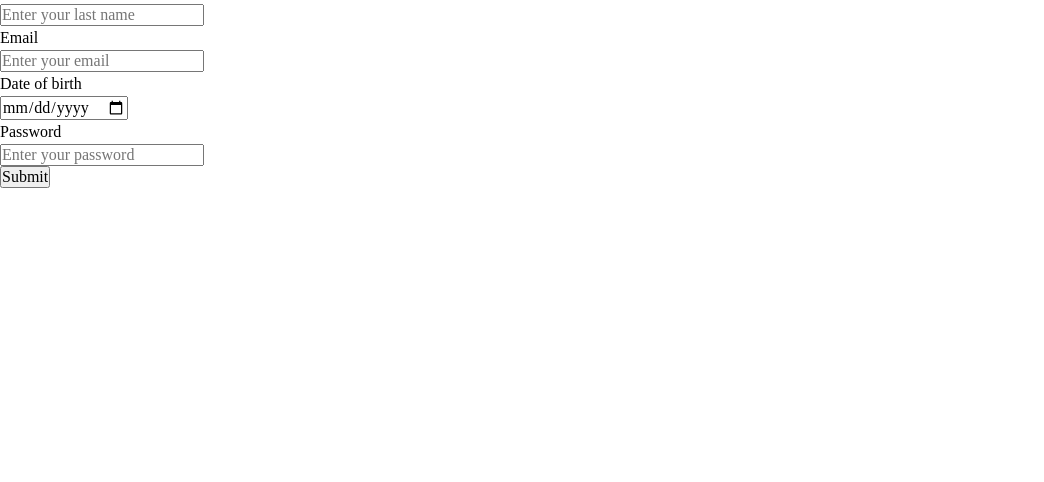
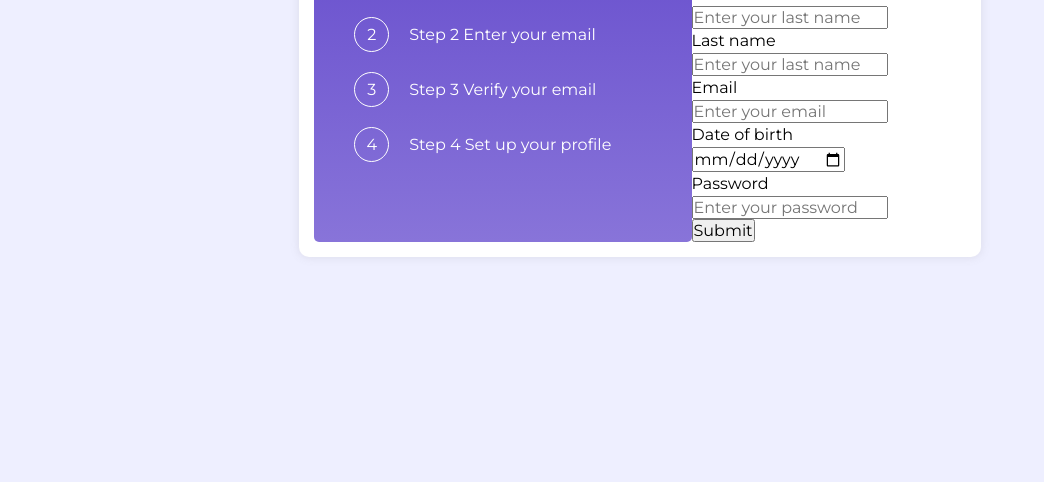
Before and after one commit to leoreyes07/form-data, a plain HTML site: page index.html in a window 1280 px wide. Shown: the part 318-800 px from the top of the page, without its empty margins (0-1044 px from the left). Drawn offline with Linux system fonts and the light colour scheme.

Commit message:
Added styles to the left section

```diff
--- a/assets/style.css
+++ b/assets/style.css
@@ -0,0 +1,68 @@
+html {
+    font-size: 10px;
+}
+
+body {
+    font-family: 'Montserrat', sans-serif;
+    font-size: 1.6rem;
+}
+
+.layout {
+    width: 100%;
+    height: 100%;
+    position: absolute;
+
+    display: flex;
+    justify-content: center;
+    align-items: center;
+    background-color: #EEEFFF;
+}
+
+.layout__main {
+    padding: 1.5rem;
+    border-radius: 1rem;
+    box-shadow: 0px 0px 10px #7E78782B;
+        background-color: white;
+
+    display: flex;
+    flex-direction: row;
+}
+
+.main__left {
+    background-color: #684ECD;
+    border-radius: 0.5rem;
+    color: white;
+    padding: 3rem 6rem 3rem 3rem;
+    background: linear-gradient(to bottom, #674ECD, #8874d9);
+}
+
+.main__steps {
+    width: 100%;
+    list-style: none;
+}
+
+.steps__item {
+    display: flex;
+    flex-direction: row;
+    align-items: center;
+    gap: 2rem;
+    padding: 1rem;
+}
+
+.steps__cont-number {
+    display: flex;
+    justify-content: center;
+    align-items: center;
+
+    border: 1px solid white;
+    width: 3.5rem;
+    height: 3.5rem;
+    border-radius: 200px;
+    transition: all 300ms ease-in-out;
+}
+
+.steps__cont-number:hover {
+    cursor: pointer;
+    border: 1px solid #461af5;
+    background-color: #461af5;
+}
```
Also changed, not shown: index.html (+2 -0 lines).
